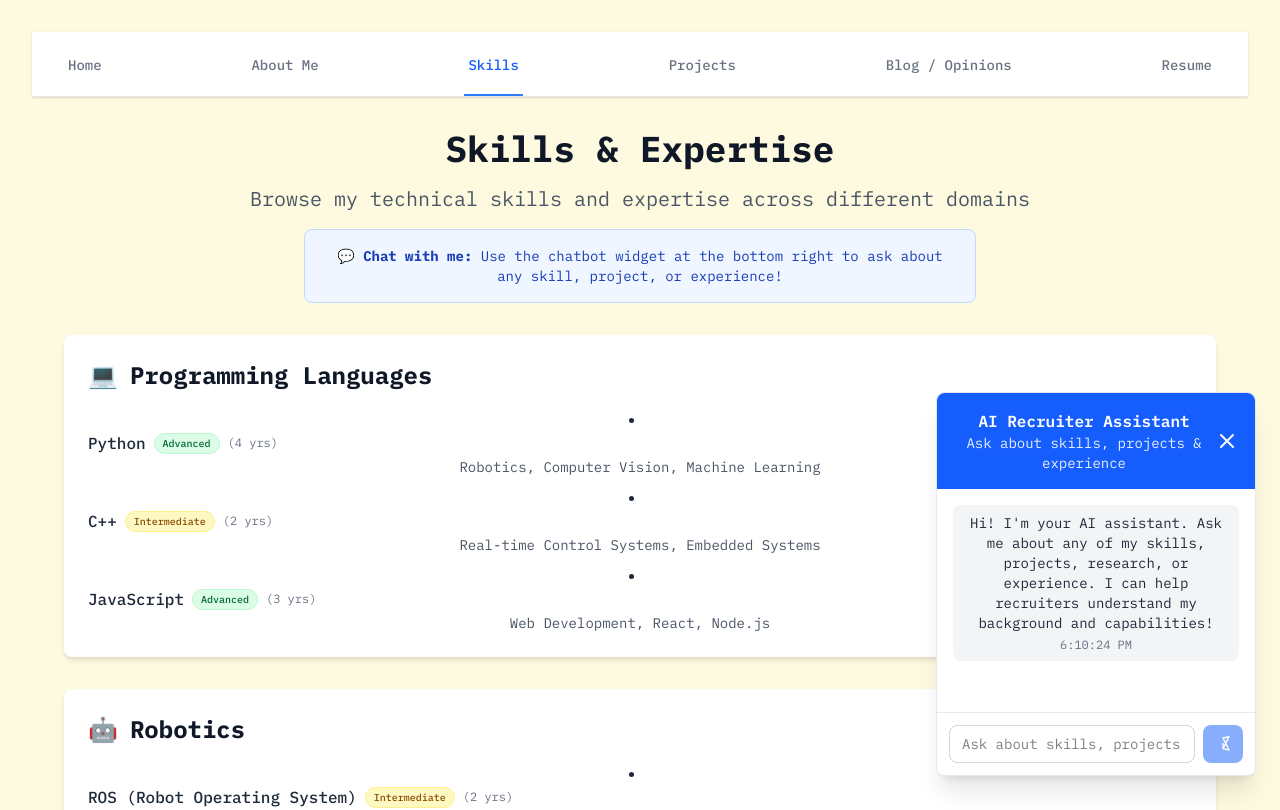
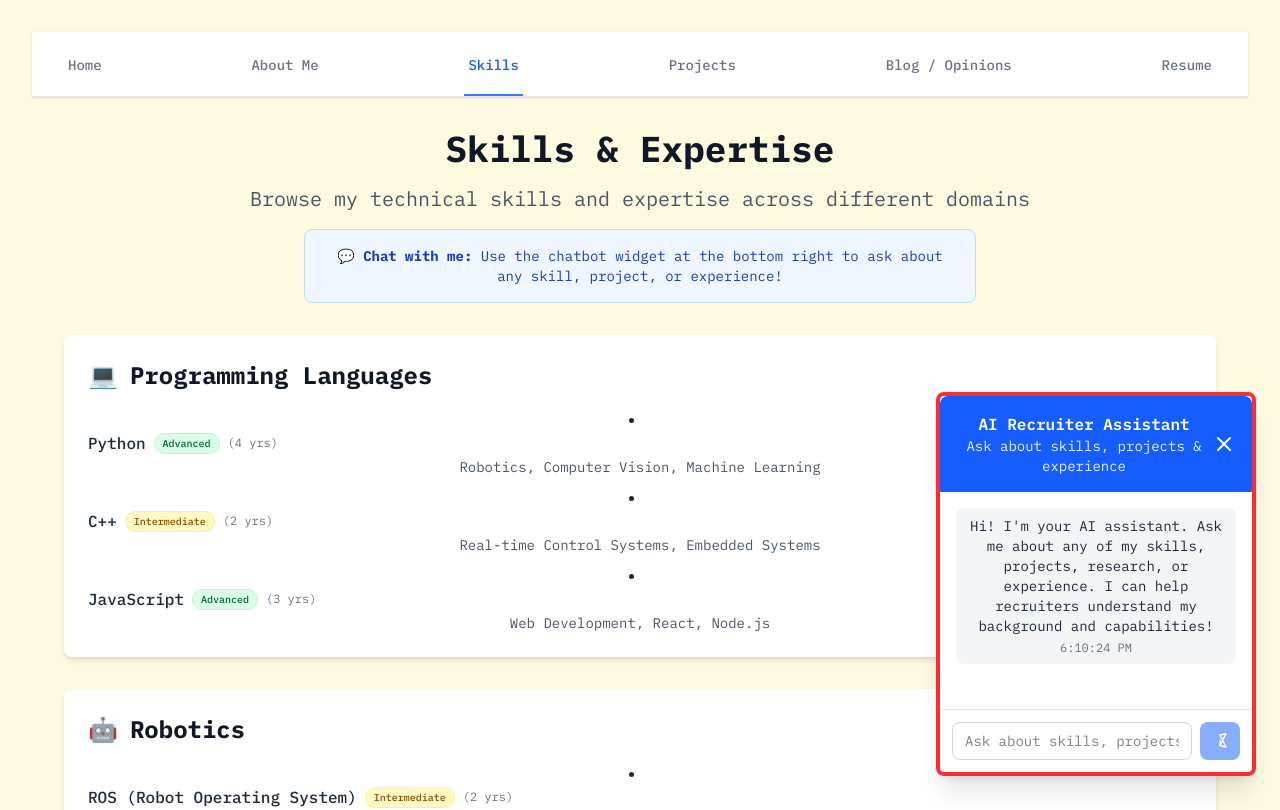
Before and after one commit to ShravanShenoy4477/personal-portfolio-site, a React (Vite) app: page /skills in a window 1280 px wide. Shown: the top 810 px of the page. Built offline with nearby package versions, Linux system fonts and the light colour scheme.

Commit message:
Add debugging and ensure chatbot visibility with explicit positioning

```diff
--- a/src/components/SkillsChatbot.jsx
+++ b/src/components/SkillsChatbot.jsx
@@ -133,12 +133,15 @@ const SkillsChatbot = ({ isOpen, onClose }) => {
         }
     };
 
+    // Debug logging
+    console.log('SkillsChatbot render:', { isOpen, messagesCount: messages.length });
+
     if (!isOpen) return null;
 
     return (
-        <div className="fixed bottom-6 right-6 z-50">
+        <div className="fixed bottom-6 right-6 z-50" style={{ position: 'fixed', bottom: '24px', right: '24px', zIndex: 50 }}>
             {/* Chat Widget - Fixed Bottom Right */}
-            <div className="bg-white rounded-lg shadow-xl w-80 h-96 flex flex-col border border-gray-200">
+            <div className="bg-white rounded-lg shadow-xl w-80 h-96 flex flex-col border-4 border-red-500" style={{ width: '320px', height: '384px' }}>
                 {/* Header */}
                 <div className="bg-blue-600 text-white p-4 rounded-t-lg flex justify-between items-center">
                     <div>
```
